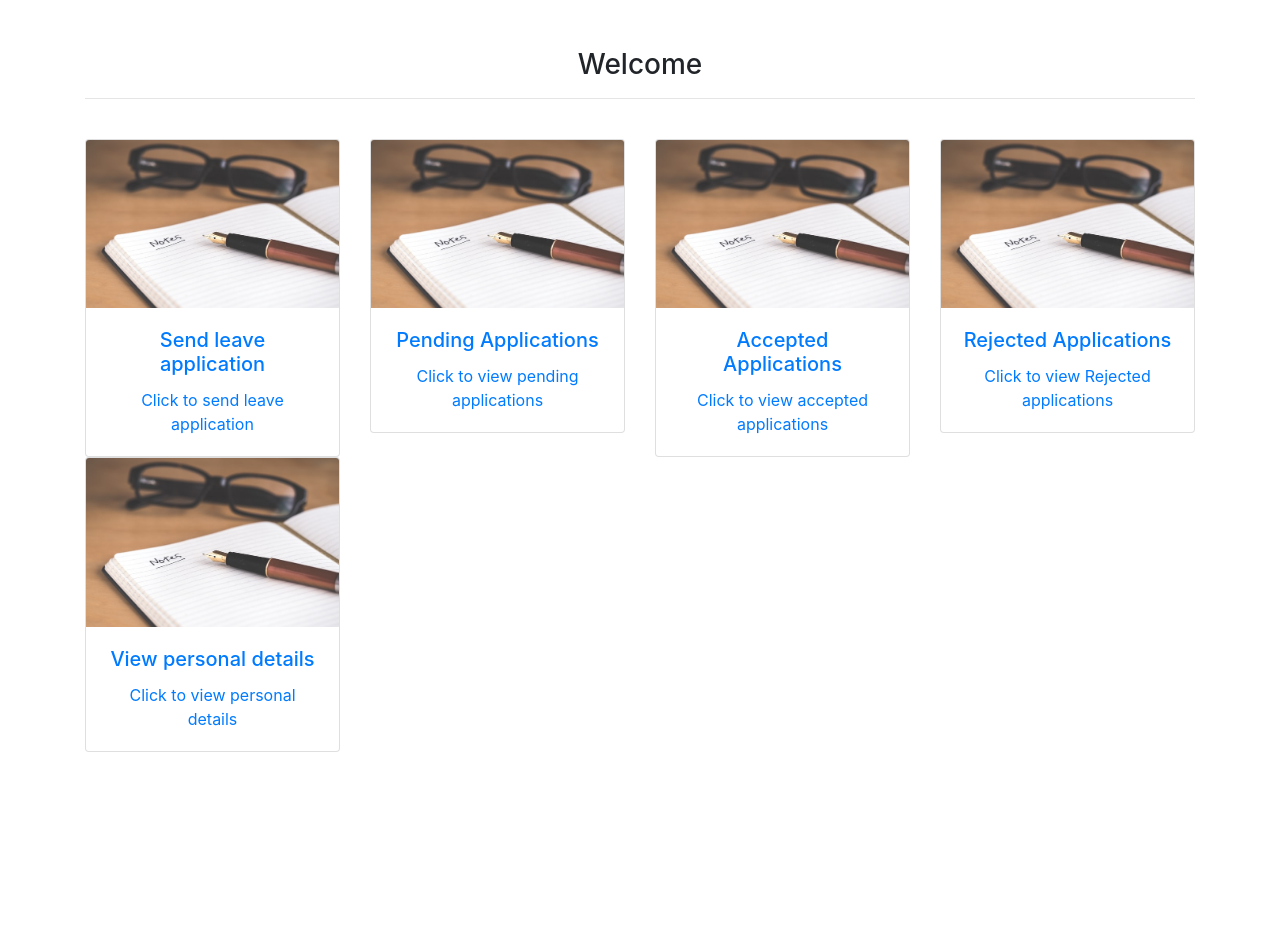
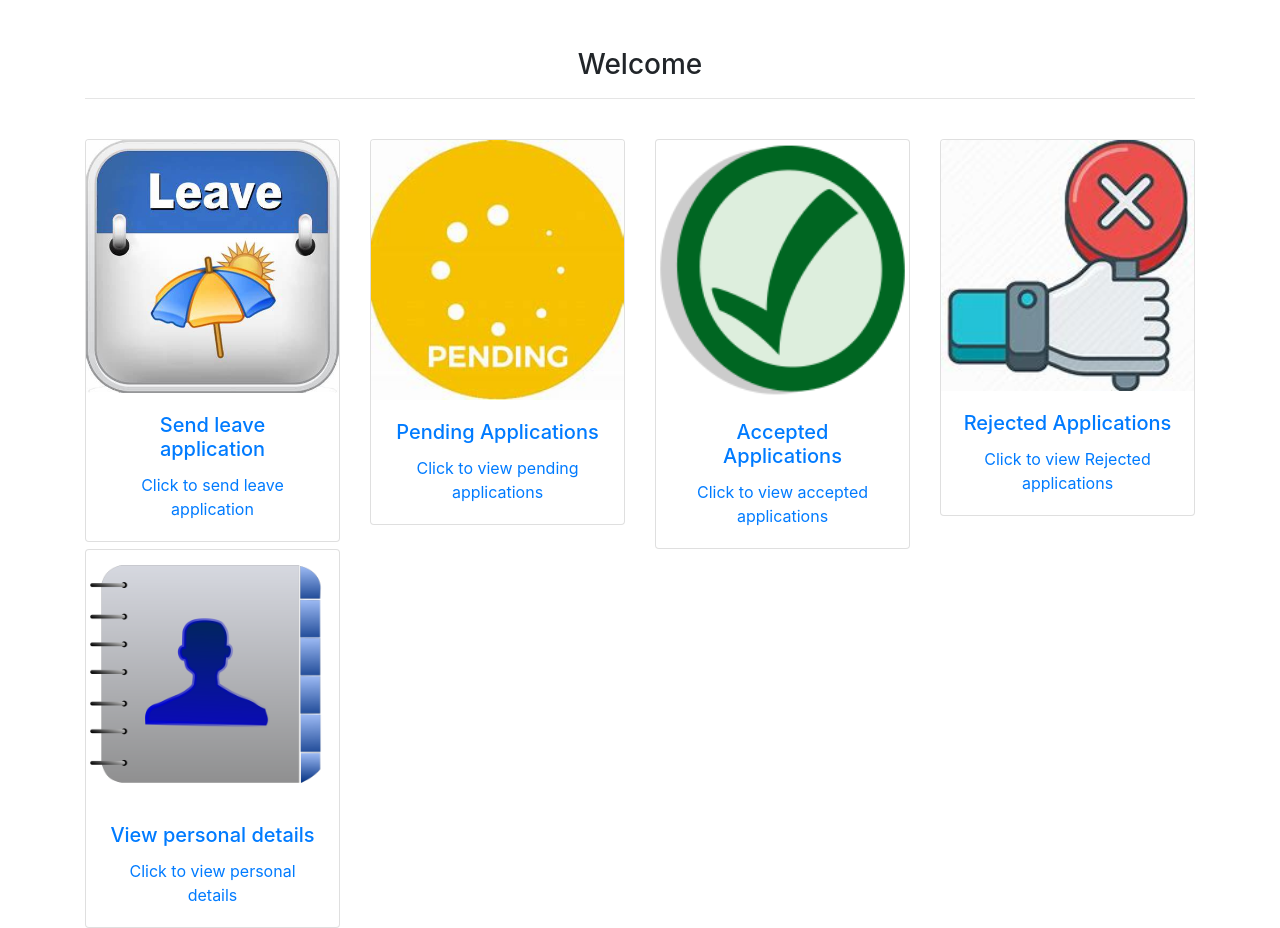
Before and after one commit to YG2003/Easy_leave, a Django app: template main/templates/main/home.html in a window 1280 px wide. Shown: the part 56-984 px from the top of the page. Before the commit the page ends 808 px from the top, so only its background shows below. Run offline with Django 3.2, Linux system fonts and the light colour scheme; the template is opened without the code that fills it, so the values that code supplies are empty; some libraries are stand-ins or nearby versions.

Commit message:
changed images on the home page

```diff
--- a/main/templates/main/home.html
+++ b/main/templates/main/home.html
@@ -61,7 +61,7 @@
     <div class="col-md-3">
       <a href="{% url 'create-application' %}">
         <div class="card">
-          <img class="card-img-top" src="{% static 'images/notes.jpg' %}" alt="Notes image">
+          <img class="card-img-top" src="{% static 'images/sendLeaveApplication.jpg' %}" alt="Image of an Umbrella">
           <div class="card-body">
             <h5 class="card-title ">
               Send leave application
@@ -77,7 +77,7 @@
       <div class="col-md-3">
         <a href="{% url 'pending-application' %}">
           <div class="card">
-            <img class="card-img-top" src="{% static 'images/notes.jpg' %}" alt="Notes image">
+            <img class="card-img-top" src="{% static 'images/pendingApplication.jpg' %}" alt="Pending Image">
             <div class="card-body">
               <h5 class="card-title ">
                 Pending Applications
@@ -92,7 +92,7 @@
         <div class="col-md-3">
           <a href="{% url 'accepted-application' %}">
             <div class="card">
-              <img class="card-img-top" src="{% static 'images/notes.jpg' %}" alt="Notes image">
+              <img class="card-img-top" src="{% static 'images/Accepted.jpg' %}" alt="A Green tick">
               <div class="card-body">
                 <h5 class="card-title ">
                   Accepted Applications
@@ -106,7 +106,7 @@
         <div class="col-md-3">
           <a href="{% url 'rejected-application' %}">
             <div class="card">
-              <img class="card-img-top" src="{% static 'images/notes.jpg' %}" alt="Notes image">
+              <img class="card-img-top" src="{% static 'images/Rejected.jpg' %}" alt="Rejected sign">
               <div class="card-body">
                 <h5 class="card-title ">
                   Rejected Applications
@@ -121,7 +121,7 @@
         <div class="col-md-3">
           <a href="{% url 'edit-details' %}">
             <div class="card">
-              <img class="card-img-top" src="{% static 'images/notes.jpg' %}" alt="Notes image">
+              <img class="card-img-top" src="{% static 'images/PersonalDetails.jpg' %}" alt="Image of a Diary">
               <div class="card-body">
                 <h5 class="card-title ">
                   View personal details
```
Also changed, not shown: db.sqlite3, static/images/Accepted.jpg (added), static/images/PersonalDetails.jpg (added), static/images/Rejected.jpg (added), static/images/books.jpg (deleted), static/images/conversion.jpg (deleted), static/images/dictionary.jpg (deleted), static/images/homework.jpg (deleted), static/images/notes.jpg (deleted), static/images/pendingApplication.jpg (added), static/images/sendLeaveApplication.jpg (added), static/images/todo.jpg (deleted), static/images/wiki.jpg (deleted), static/images/youtube.jpg (deleted).
